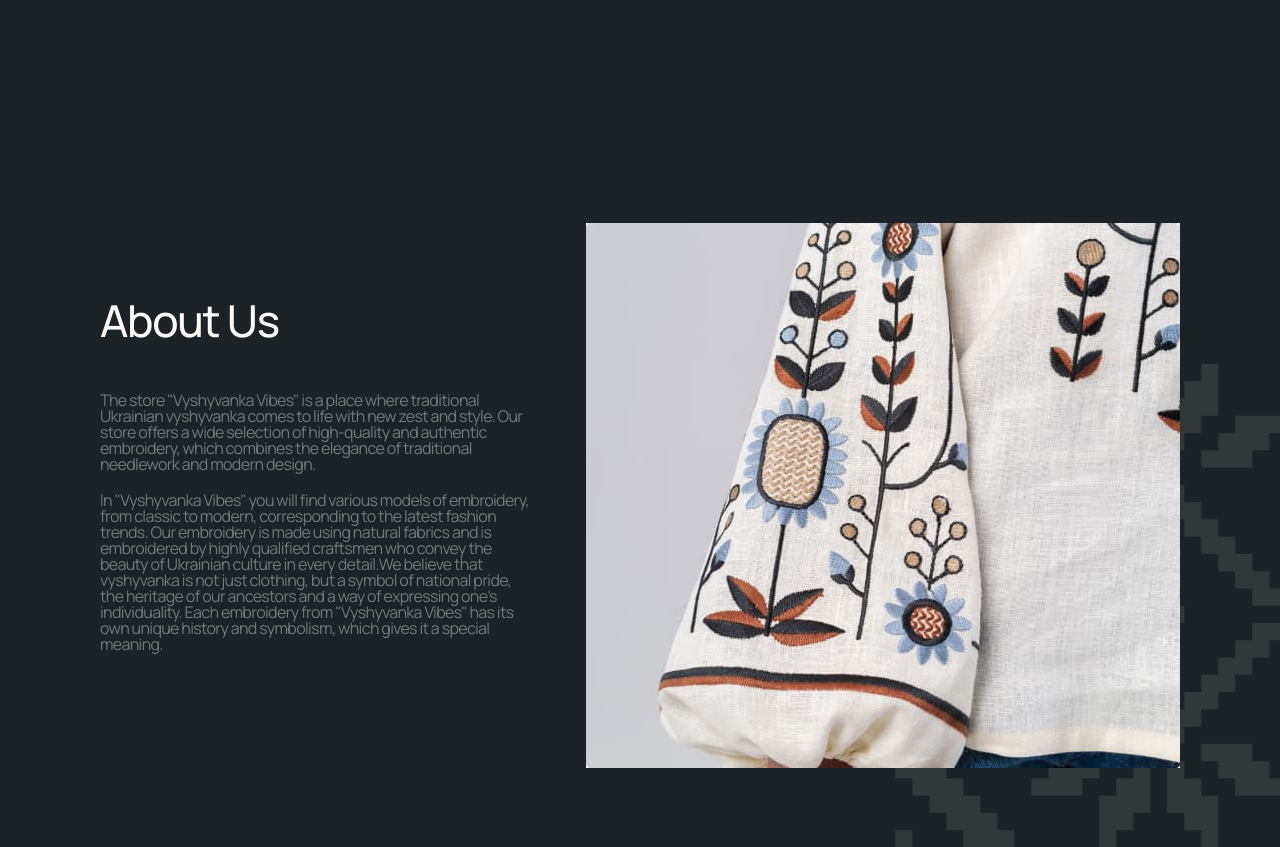
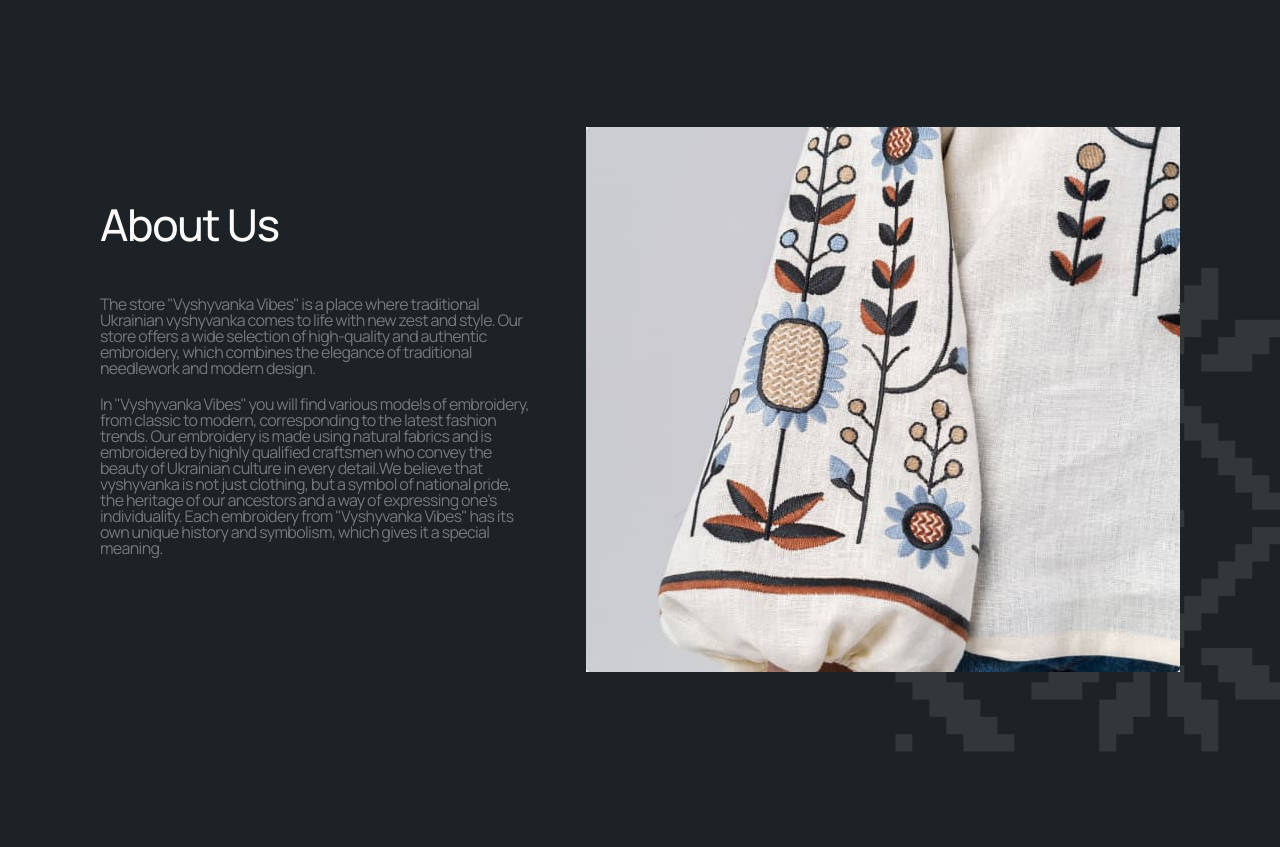
Before and after one commit to OleksiyBodnia/Unbreakable, a website built with Vite: page src/index.html in a window 1280 px wide. Shown: the part 800-1647 px from the top of the page. Built offline with nearby package versions, Linux system fonts and the light colour scheme.

Commit message:
delete padding top from section about us

```diff
--- a/src/css/about_us.css
+++ b/src/css/about_us.css
@@ -6,7 +6,7 @@
 @media screen and (min-width:375px),
     (min-width:320px) and (max-width:374px) {
     .about-us {
-        padding-top: 39px;
+        /* padding-top: 39px; */
         padding-bottom: 64px;
         margin: 0 auto;
         background-image: url('../img/mobil/bg/m-about-us-ornament.png');
@@ -23,7 +23,7 @@ screen and (min-device-pixel-ratio: 2) and (min-width:375px) {
 
 @media screen and (min-width:768px) {
     .about-us {
-        padding-top: 42px;
+        /* padding-top: 42px; */
         padding-bottom: 50px;
         margin: 0 auto;
         background-image: url('../img/tablet/bg/t-about-us-ornament.png');
@@ -43,7 +43,7 @@ screen and (min-device-pixel-ratio: 2) and (min-width:768px) {
         display: flex;
         flex-direction: row;
         gap: 50px;
-        padding-top: 96px;
+        /* padding-top: 96px; */
         padding-bottom: 80px;
         margin: 0 auto;
         align-items: center;
```
